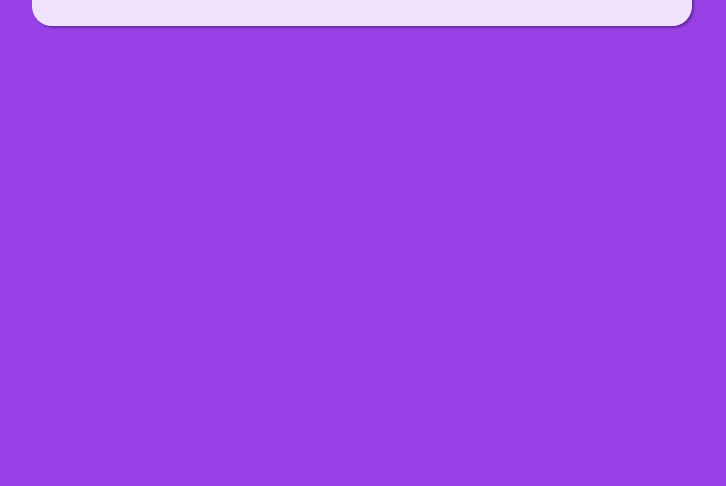
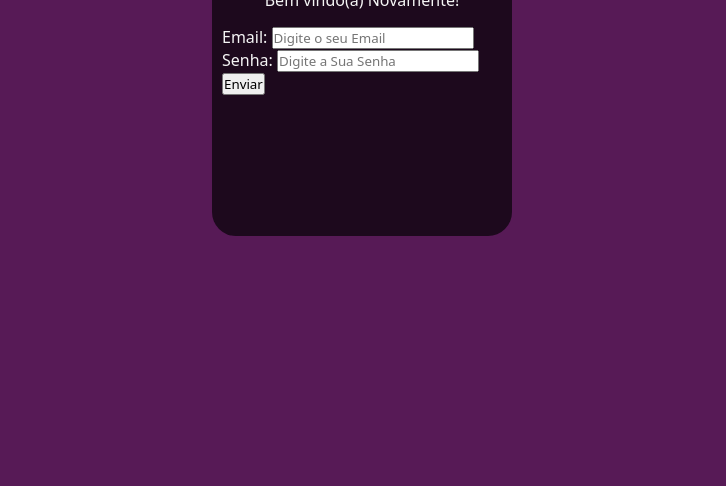
Before and after one commit to Dskzzz/projeto-login, a plain HTML site: page index.html in a window 1280 px wide. Shown: the part 314-800 px from the top of the page, without its empty margins (278-1004 px from the left). Drawn offline with Linux system fonts and the light colour scheme.

Commit message:
Mudanças e algumas alterações no projeto
Decidi criar de uma forma diferente

```diff
--- a/estilos/style.css
+++ b/estilos/style.css
@@ -3,24 +3,49 @@
 *{
     margin: 0px;
     padding: 0px;
-    font-family: Georgia, 'Times New Roman', Times, serif;
+    font-family: system-ui, -apple-system, BlinkMacSystemFont, 'Segoe UI', Roboto, Oxygen, Ubuntu, Cantarell, 'Open Sans', 'Helvetica Neue', sans-serif;
+    box-sizing: border-box;
 }
 
-body{
-    background-color: rgb(150, 64, 230);
+body, html{
+    background-color: #571a56;
+    height: 100vh;
+    width: 100vw;
 }
 
 main{
-    background-color: rgba(255, 255, 255, 0.854);
-    height: 40vh;
-    width: 50vw;
-    margin: auto;
-    padding: 10px;
-    border-radius: 20px;
-    box-shadow: 2px 2px 2px rgba(0, 0, 0, 0.301);
+    height: 100vh;
+    width: 100vw;
+    position: relative;
 }
 
-h1, p{
+#login{
+    position: absolute;
+    top: 50%;
+    left: 50%;
+    transform: translate(-50%, -50%);
+    overflow: hidden;
+    display: block;
+
+    background-color: #1d091d;
+    height: 300px;
+    width: 300px;
+    border-radius: 24px;
+    color: whitesmoke;
+    padding: 10px;
+}
+
+#img{
+
+}
+
+
+h1{
     text-align: center;
-    padding: 4px;
+    padding: 5px;
 }
+
+p{
+    text-align: center;
+    padding-bottom: 15px;
+}
--- a/index.html
+++ b/index.html
@@ -9,6 +9,7 @@
 <body>
     <main>
         <section id="login">
+
             <div id="img">
             </div>
 
@@ -28,7 +29,7 @@
 
                         <br>
 
-                        <input type="submit" value="Enviar" id="botão">
+                        <input type="submit" value="Enviar" class="enviar">
                     </form>
             </div>
         </section>
```
